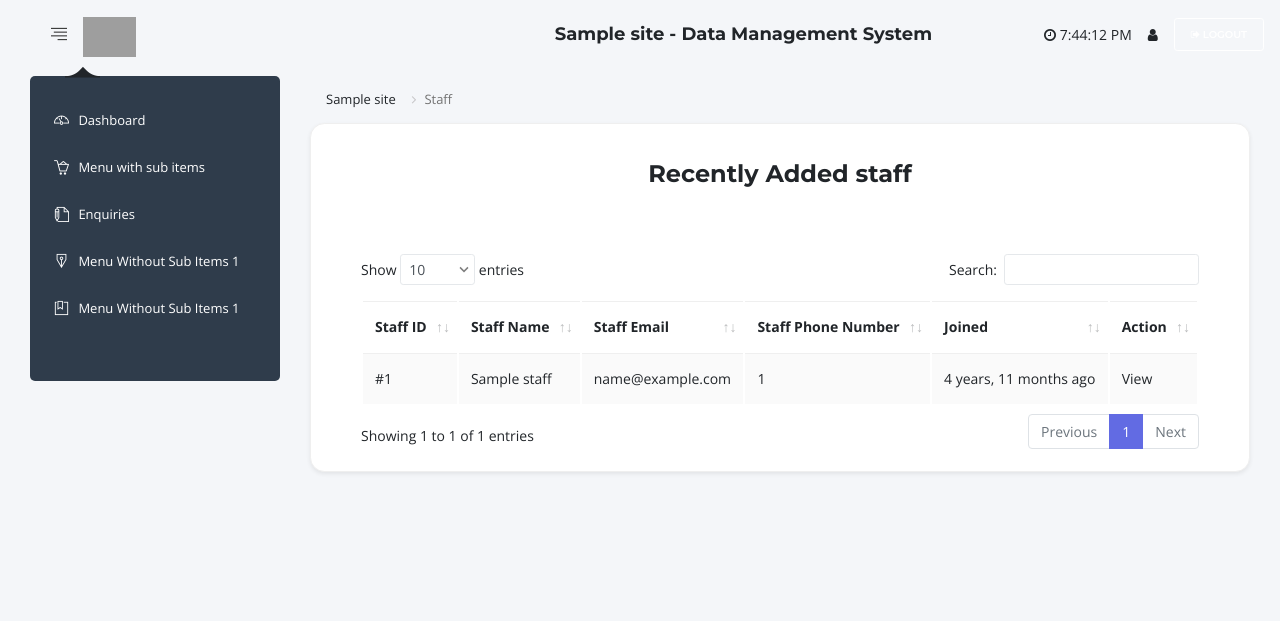
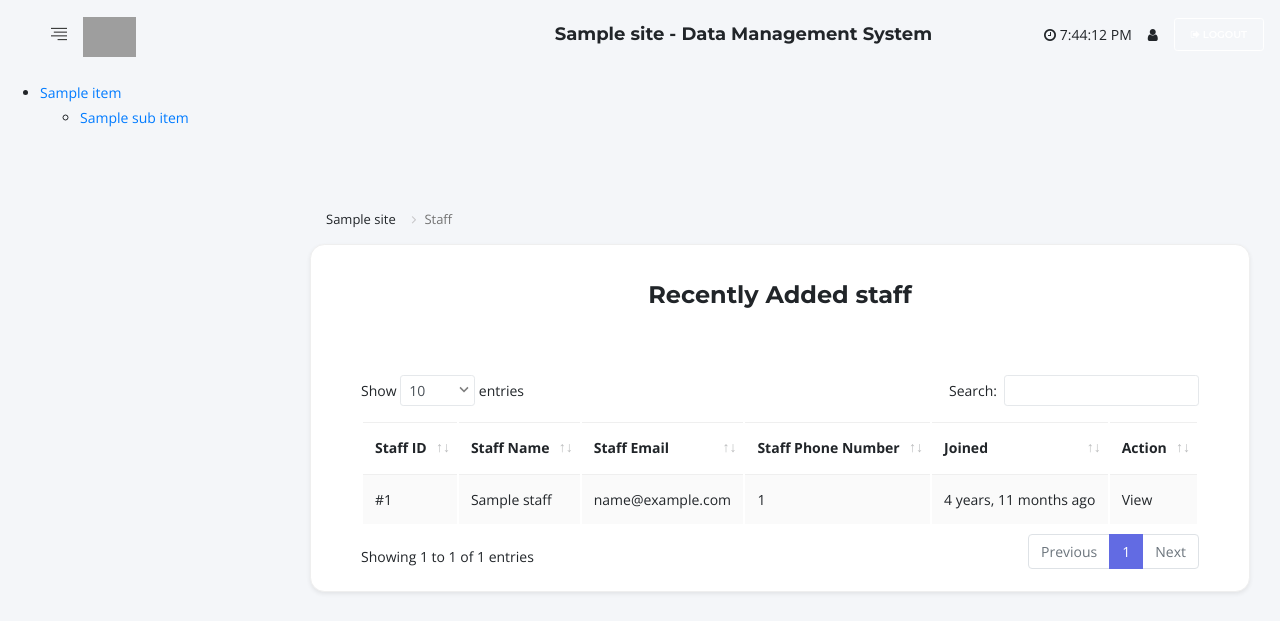
Before and after one commit to Inflection-Studio/django-projects-cookiecutter, a Django app: template {{cookiecutter.project_slug}}/templates/dashboard/login/staff/list.html in a window 1280 px wide. Shown: the top 621 px of the page. Run offline with Django 5.2, Linux system fonts and the light colour scheme; the template is opened without the code that fills it: most values are stand-ins (such as "Sample title", 1, 10 or a date in 2020); some libraries are stand-ins or nearby versions; some web fonts are replaced; grey boxes are pictures that could not be loaded.

Commit message:
add dynamic menu population

```diff
--- a/{{cookiecutter.project_slug}}/templates/side-nav.html
+++ b/{{cookiecutter.project_slug}}/templates/side-nav.html
@@ -1,117 +1,25 @@
-<div class="left-nav-wrap custom-left-nav-wrap">
-  <div class="left-sidebar">
-      <nav class="sidebar-menu side-nav-menu custom-sidebar-menu">
-          <ul id="nav-accordion">
-              <li class="sub-menu">
-                  <a href="{% url 'dashboard:home_page' %}" class="{% if request.path == '/' %}active{% endif %}">
-                      <i class="ti-dashboard"></i>
-                      <span>Dashboard</span>
-                  </a>
-              </li>
-              <li class="sub-menu">
-                  <a href="#" class="{% if '/properties/' in request.path %}active{% endif %}">
-                      <i class="icon-basket-loaded"></i>
-                      <span>Menu with sub items</span>
-                  </a>
-                  <ul class="sub">
-                      <li class="#">
-                          <a href="">Sub Item 1</a>
-                      </li>
-                  </ul>
-                <ul class="sub">
-                      <li class="#">
-                          <a href="">Sub Item two</a>
-                      </li>
-                  </ul>
-              </li>
-              <li class="sub-menu">
-                <a href=""
-                    class="{% if '/property-enquiries/' in request.path %}active{% endif %}">
-                    <i class="ti-write"></i>
-                    <span>Enquiries</span>
+{% block render_sidebar %}
+<ul id="nav-accordion">
+    {% for item in sidebar_items %}
+    <li class="sub-menu">
+        <a href="{{ item.url }}" class="{% if item.active %}active{% endif %}">
+            {% if item.icon %}
+            <i class="{{ item.icon }}"></i>
+            {% endif %}
+            <span>{{ item.label }}</span>
+        </a>
+        {% if item.sub_menu %}
+        <ul class="sub">
+            {% for sub_item in item.sub_menu %}
+            <li>
+                <a href="{{ sub_item.url }}" class="{% if sub_item.active %}active{% endif %}">
+                    {{ sub_item.label }}
                 </a>
             </li>
-              <li class="sub-menu">
-                <a href=""
-                    class="{% if '/listing-requests/' in request.path %}active{% endif %}">
-                    <i class="ti-ink-pen"></i>
-                    <span>Menu Without Sub Items 1</span>
-                </a>
-            </li>
-              <li class="sub-menu">
-                <a href=""
-                    class="{% if '/features/' in request.path %}active{% endif %}">
-                    <i class="ti-bookmark-alt"></i>
-                    <span>Menu Without Sub Items 1</span>
-                </a>
-            </li>
-
-            {% if request.user.is_superuser or request.user.role == 'Admin' %}
-
-            {% comment %}
-            <li class="sub-menu">
-                <a href="#" class="{% if 'careers' in request.path %}active{% endif %}">
-                    <i class="ti-agenda"></i>
-                    <span>Careers and Tenders</span>
-                </a>
-                <ul class="sub">
-                    <li class="{% if 'careers' in request.path %}active{% endif %}">
-                        <a href="{% url 'core:dashboard:careers:careers_list' %}">Careers</a>
-                    </li>
-                    <li class="{% if 'tenders' in request.path %}active{% endif %}">
-                        <a href="{% url 'core:dashboard:tenders:tenders_list' %}">Tenders</a>
-                    </li>
-                </ul>
-            </li>
-            {% endcomment %}
-              <li class="sub-menu">
-                  <a href="" class="{% if 'about-us' in request.path == '/' %}active{% endif %}">
-                      <i class="ti-info"></i>
-                      <span>About</span>
-                  </a>
-              </li>
-              {% comment %}
-              <li class="sub-menu">
-                  <a href="" class="{% if 'news-letter' in request.path == '/' %}active{% endif %}">
-                      <i class="fa fa-folder-open"></i>
-                      <span>Mailing List</span>
-                  </a>
-              </li>
-              {% endcomment %}
-              <li class="sub-menu">
-                <a href="#" class="{% if 'users' in request.path %}active{% endif %}">
-                    <i class="ti-settings"></i>
-                    <span>System Admin</span>
-                </a>
-                <ul class="sub">
-                    <li class="{% if 'staff' in request.path %}active{% endif %}">
-                        <a href="{% url 'dashboard:login:staff_list' %}">All Staff</a>
-                    </li>
-                    <li class="{% if request.path == '/staff/new/' %}active{% endif %}">
-                        <a href="{% url 'dashboard:login:staff_create' %}">Add Staff</a>
-                    </li>
-                </ul>
-            </li>
-              {% endif %}
-              {% comment %}
-              <li class="sub-menu">
-                <a
-                  href="#"
-                  class="{% if 'accounts/' in request.path %}active{% endif %}"
-                >
-                  <i class="ti-info"></i>
-                  <span>Account</span>
-                </a>
-                <ul class="sub">
-                  <li
-                    class="{% if 'accounts/password-change/' in request.path %}active{% endif %}"
-                  >
-                    <a href="{% url 'password_update' %}">Password Reset</a>
-                  </li>
-                </ul>
-              </li>
-              {% endcomment %}
-          </ul>
-      </nav>
-  </div>
-</div>
+            {% endfor %}
+        </ul>
+        {% endif %}
+    </li>
+    {% endfor %}
+</ul>
+{% endblock %}
--- a/{{cookiecutter.project_slug}}/{{cookiecutter.project_slug}}/conf/settings/common.py
+++ b/{{cookiecutter.project_slug}}/{{cookiecutter.project_slug}}/conf/settings/common.py
@@ -144,6 +144,7 @@
                 "django.template.context_processors.request",
                 "django.contrib.auth.context_processors.auth",
                 "django.contrib.messages.context_processors.messages",
+                "dashboard.context_processors.sidebar_context"
             ],
         },
     },
```
Also changed, not shown: {{cookiecutter.project_slug}}/{{cookiecutter.project_slug}}/apps/dashboard/context_processors.py (added, +12 -0 lines), {{cookiecutter.project_slug}}/{{cookiecutter.project_slug}}/apps/dashboard/navigation/constants.py (added, +20 -0 lines), {{cookiecutter.project_slug}}/{{cookiecutter.project_slug}}/apps/dashboard/navigation/menu_builders.py (added, +41 -0 lines), {{cookiecutter.project_slug}}/{{cookiecutter.project_slug}}/apps/dashboard/navigation/sidebar.py (added, +88 -0 lines).
